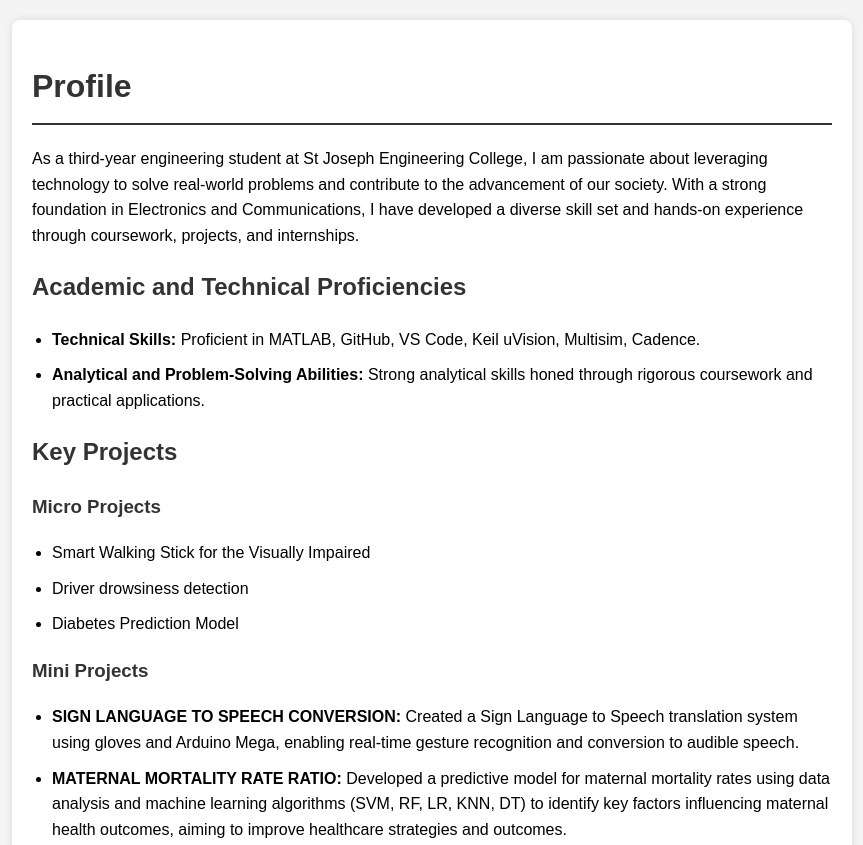
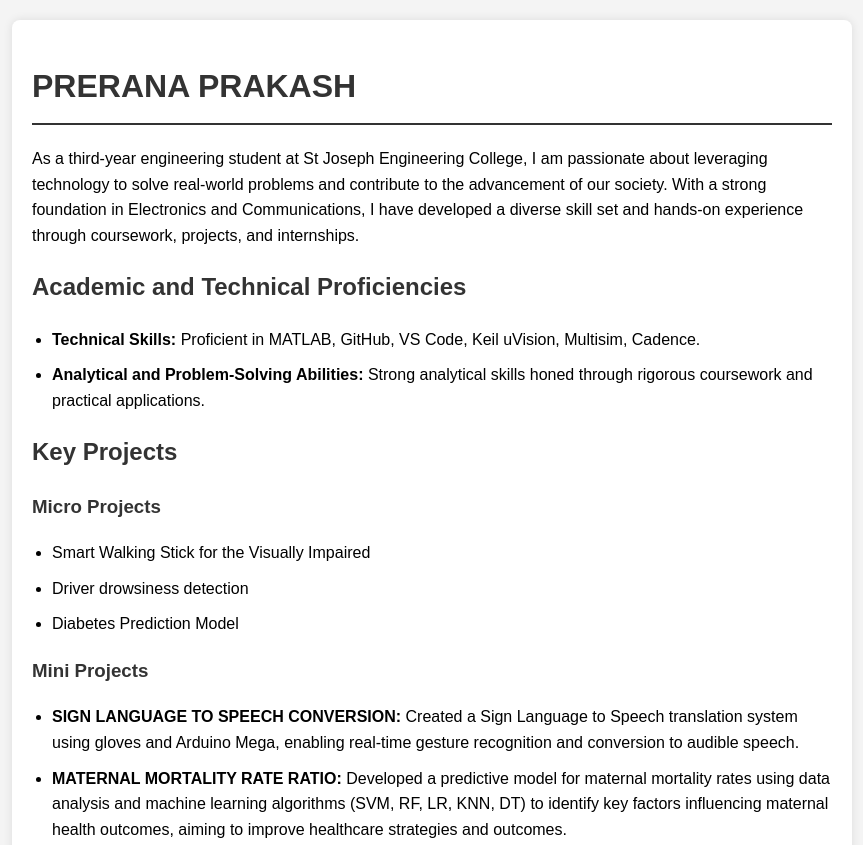
Before and after one commit to prakash-prerana/prakash-prerana.github.io, a plain HTML site: page index.html in a window 1280 px wide. Shown: the top 845 px of the page, without its empty margins (208-1071 px from the left). Drawn offline with Linux system fonts and the light colour scheme.

Commit message:
Update index.html

```diff
--- a/index.html
+++ b/index.html
@@ -39,7 +39,7 @@
 <body>
 
 <div class="container">
-    <h1>Profile</h1>
+    <h1>PRERANA PRAKASH</h1>
     <p>As a third-year engineering student at St Joseph Engineering College, I am passionate about leveraging technology to solve real-world problems and contribute to the advancement of our society. With a strong foundation in Electronics and Communications, I have developed a diverse skill set and hands-on experience through coursework, projects, and internships.</p>
 
     <h2>Academic and Technical Proficiencies</h2>
```
